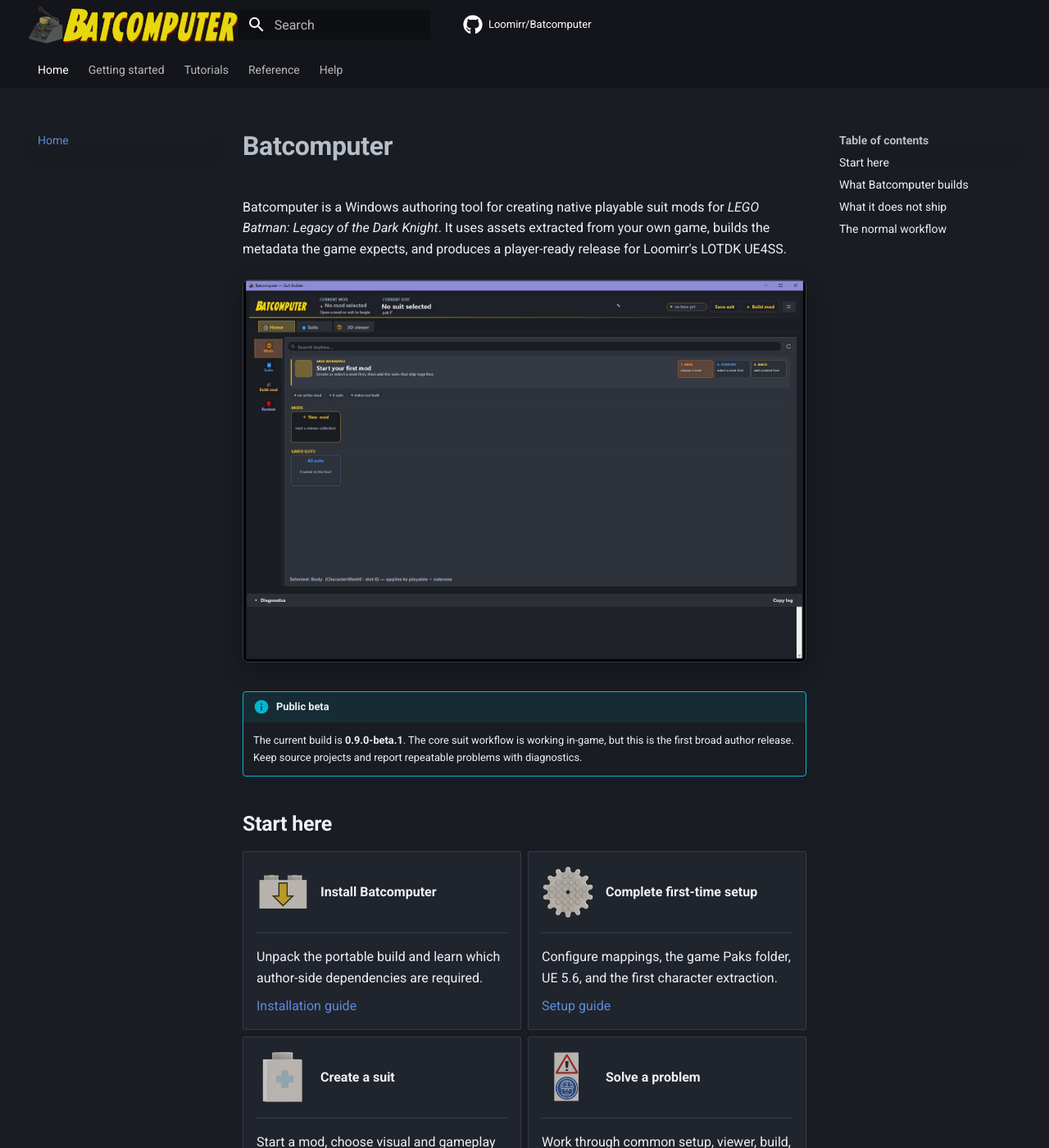
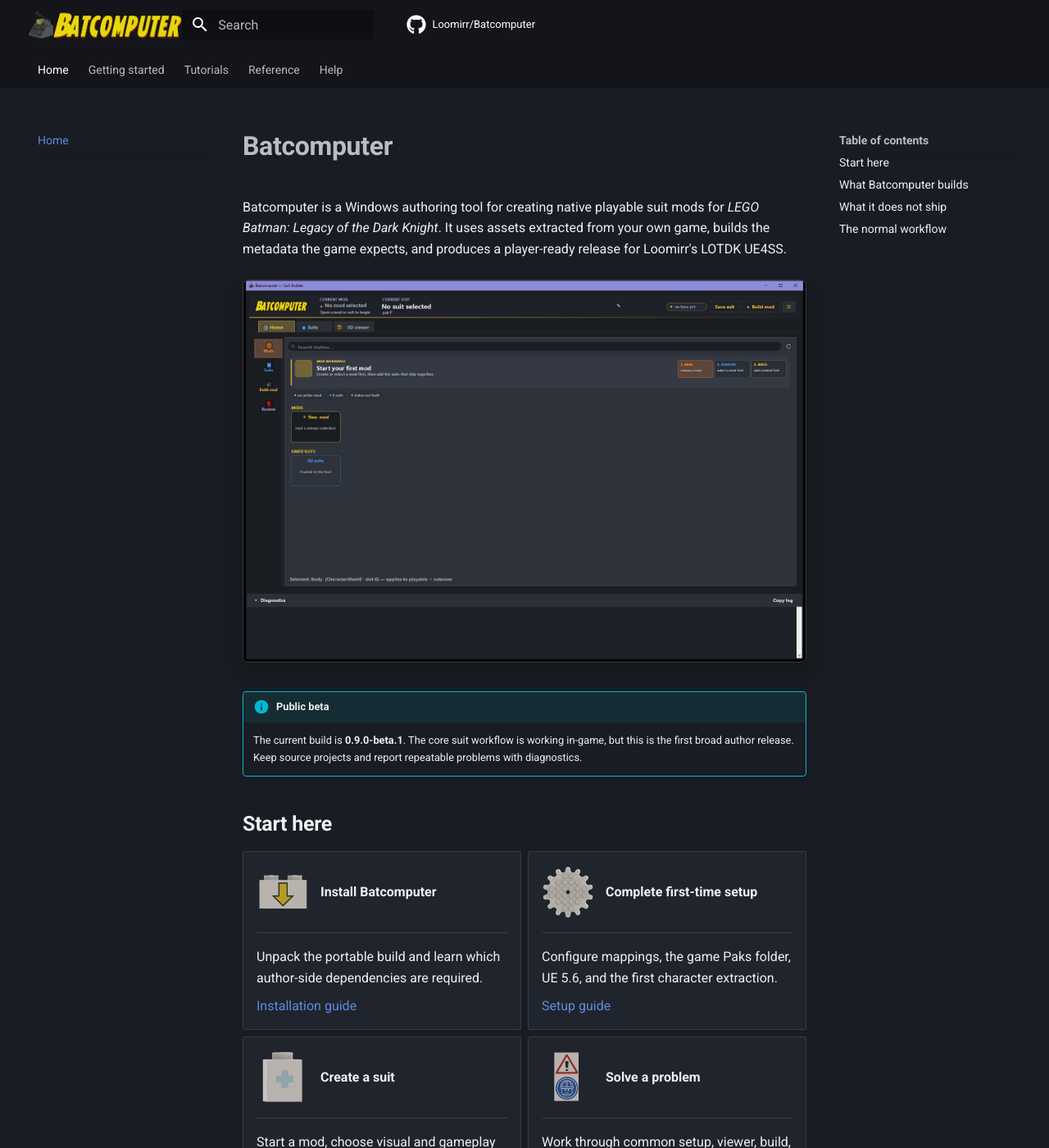
Before and after one commit to Loomirr/Batcomputer, an MkDocs documentation site: the page built from docs/index.md, in a window 1280 px wide and 1400 px high. Shown: the whole window at 82% size. Built offline with MkDocs 1.6.1 and Material for MkDocs 9.7.7, drawn with Linux system fonts in a browser that asks for light colours; comment, search, counter and statistics services are not loaded.

Commit message:
Fix documentation header across cached pages

```diff
--- a/docs/stylesheets/batcomputer.css
+++ b/docs/stylesheets/batcomputer.css
@@ -30,8 +30,8 @@
 .md-header__button.md-logo img,
 .md-header__button.md-logo svg {
   width: auto;
-  height: 2.25rem;
-  max-width: min(44vw, 14rem);
+  height: 1.65rem;
+  max-width: min(40vw, 10rem);
 }
 
 /* Header3 contains the complete Batcomputer wordmark, so the default title must not repeat it. */
@@ -78,7 +78,7 @@ html .md-header__title {
 @media screen and (max-width: 44.984375em) {
   .md-header__button.md-logo img,
   .md-header__button.md-logo svg {
-    height: 1.8rem;
-    max-width: 10.5rem;
+    height: 1.45rem;
+    max-width: 8.75rem;
   }
 }
--- /dev/null
+++ b/docs/stylesheets/extra.css
@@ -0,0 +1,6 @@
+/*
+ * Compatibility alias for documentation pages cached before the stylesheet
+ * was renamed. Keep this file so every previously generated page receives the
+ * current site-wide header and branding rules.
+ */
+@import url("./batcomputer.css");
```
